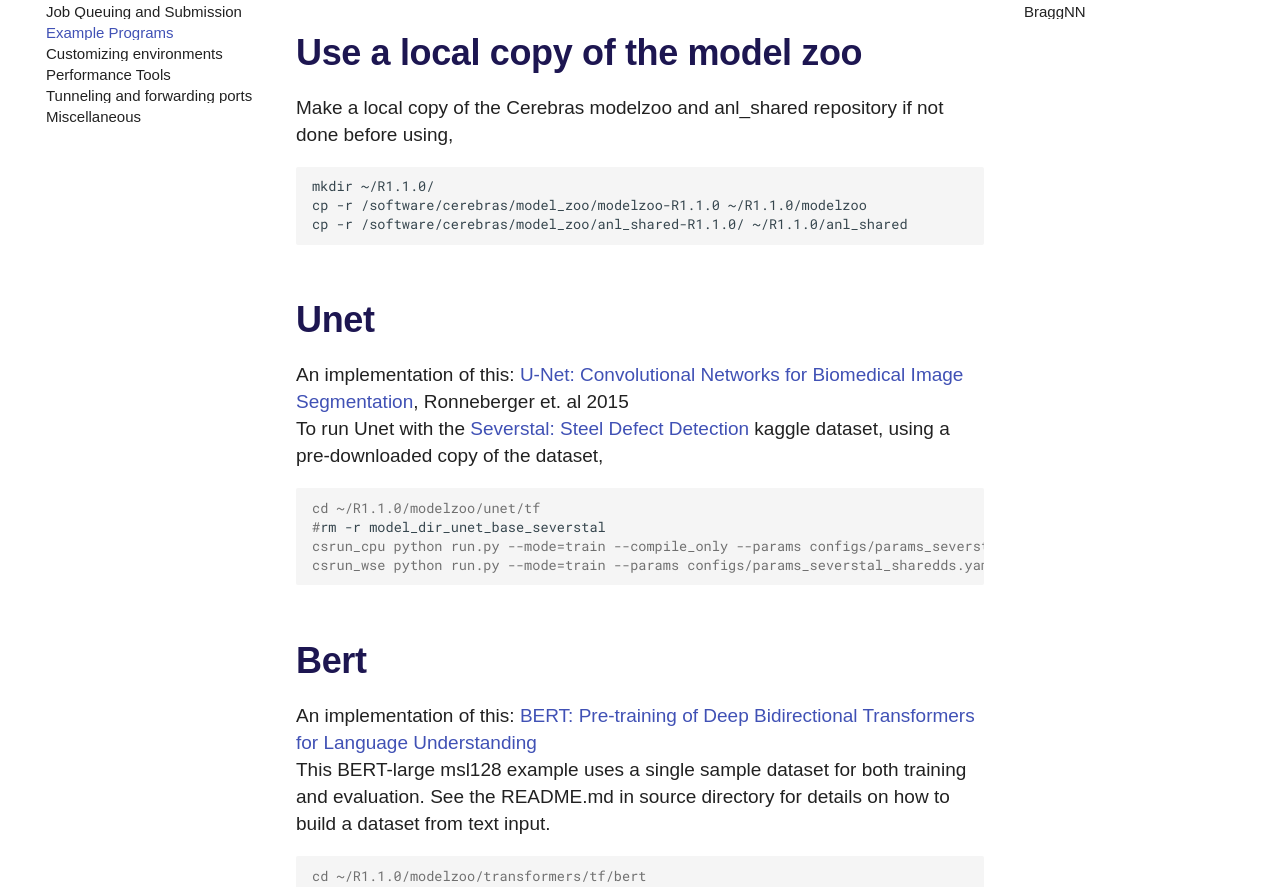
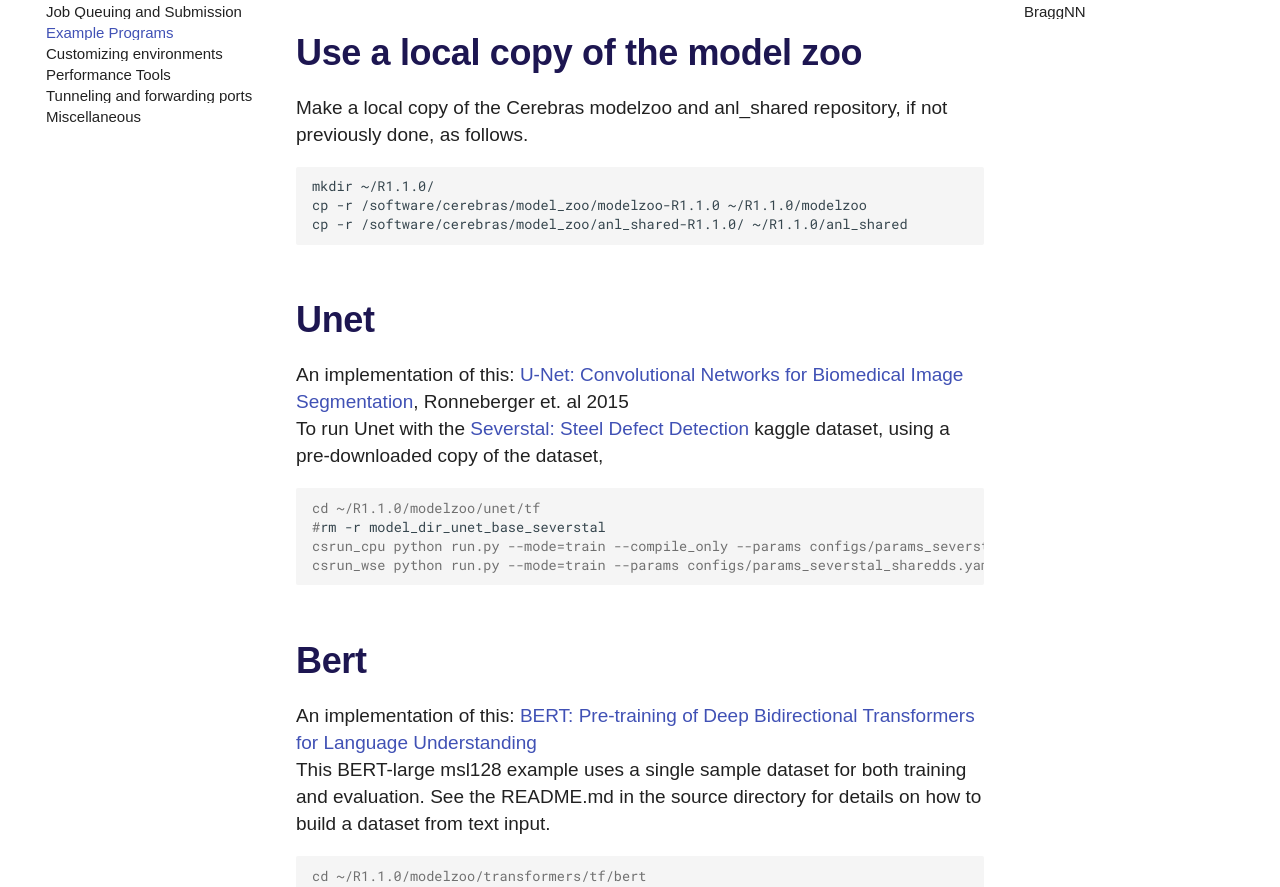
Before and after one commit to argonne-lcf/ai-testbed-userdocs, an MkDocs documentation site: the page built from docs/cerebras/Example-Programs.md, in a window 1280 px wide and 1400 px high. Shown: the part 349-1236 px from the top of the window. Built offline with MkDocs 1.6.1 and Material for MkDocs 9.7.7, drawn with Linux system fonts in a browser that asks for light colours; some web fonts are replaced; comment, search, counter and statistics services are not loaded.

Commit message:
minor nits

````diff
--- a/docs/cerebras/Example-Programs.md
+++ b/docs/cerebras/Example-Programs.md
@@ -1,7 +1,7 @@
 # Example Programs
 
 ## Use a local copy of the model zoo
-Make a local copy of the Cerebras modelzoo and anl_shared repository if not done before using,
+Make a local copy of the Cerebras modelzoo and anl_shared repository, if not previously done, as follows.
 
 ```bash
 mkdir ~/R1.1.0/
@@ -22,7 +22,7 @@ csrun_wse python run.py --mode=train --params configs/params_severstal_sharedds.
 ```
 ## Bert
 An implementation of this: [BERT: Pre-training of Deep Bidirectional Transformers for Language Understanding](https://arxiv.org/abs/1810.04805)<br>
-This BERT-large msl128 example uses a single sample dataset for both training and evaluation. See the README.md in source directory for details on how to build a dataset from text input.
+This BERT-large msl128 example uses a single sample dataset for both training and evaluation. See the README.md in the source directory for details on how to build a dataset from text input.
 ```console
 cd ~/R1.1.0/modelzoo/transformers/tf/bert
 #rm -r model_dir_bert_large_msl128
````
Also changed, not shown: docs/cerebras/Job-Queuing-and-Submission.md (+1 -1 lines).
